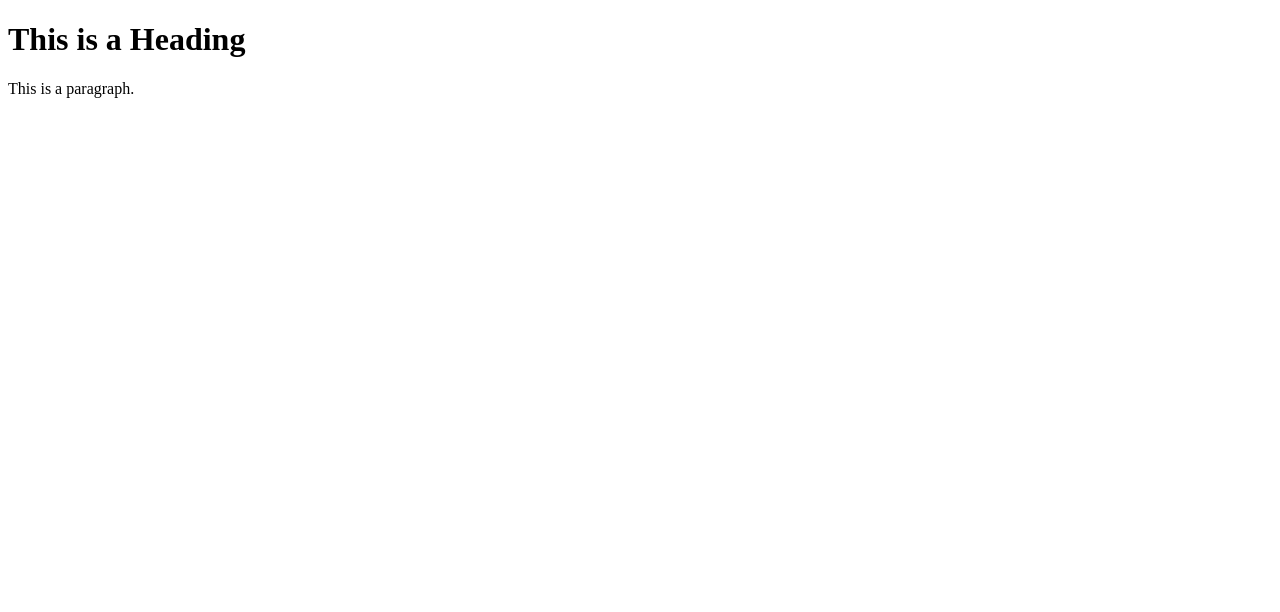
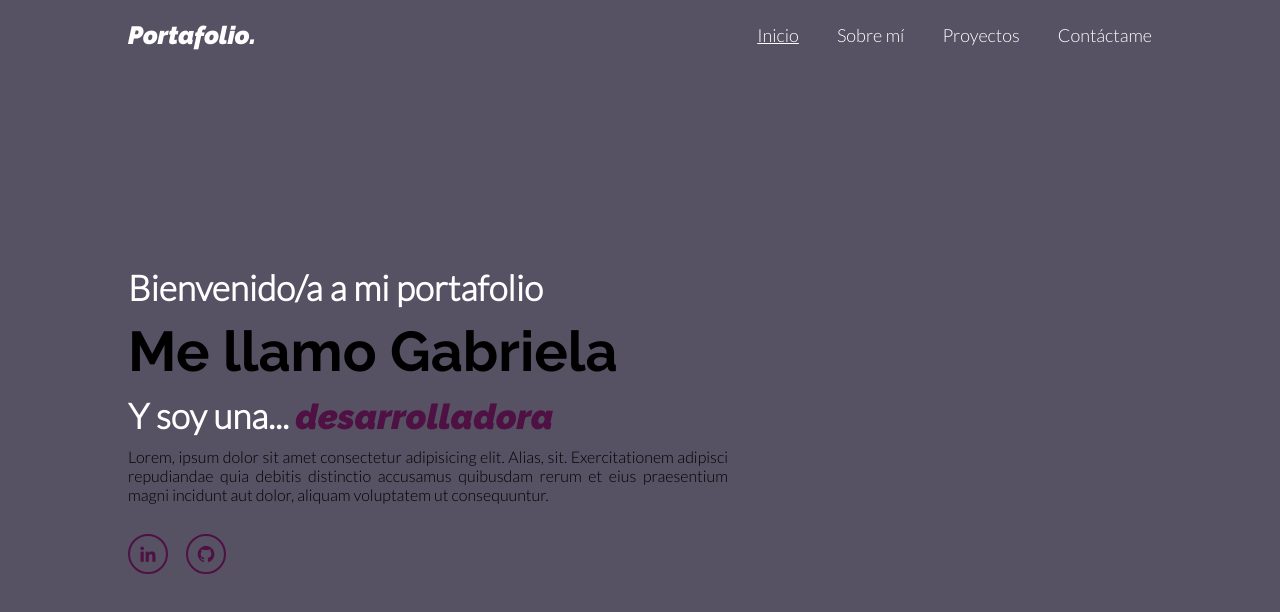
Before and after one commit to GabyLinares/GabyLinares.github.io, a plain HTML site: page index.html in a window 1280 px wide. Drawn offline with nearby package versions, Linux system fonts and the light colour scheme.

Commit message:
First commit

```diff
--- a/index.html
+++ b/index.html
@@ -1,12 +1,46 @@
 <!DOCTYPE html>
-<html>
+<html lang="es">
+
 <head>
-<title>Page Title</title>
+    <meta charset="UTF-8">
+    <meta name="viewport" content="width=device-width, initial-scale=1.0">
+    <title>Bienvenido/a</title>
+    <link rel="stylesheet" href="styles.css">
+    <link href='https://unpkg.com/boxicons@2.1.4/css/boxicons.min.css' rel='stylesheet'>
 </head>
+
 <body>
 
-<h1>This is a Heading</h1>
-<p>This is a paragraph.</p>
+    <header class="header">
+
+        <a href="#" class="logo">Portafolio.</a>
+
+        <nav class="nav-bar">
+            <a href="#" class="current">Inicio</a>
+            <a href="#">Sobre mí</a>
+            <a href="#">Proyectos</a>
+            <a href="#">Contáctame</a>
+        </nav>
+
+    </header>
+
+    <section class="inicio">
+        <div class="inicio-cont">
+            <h3>Bienvenido/a a mi portafolio</h3>
+            <h1>Me llamo Gabriela</h1>
+            <h3>Y soy una... <span>desarrolladora</span></h3>
+            <p>Lorem, ipsum dolor sit amet consectetur adipisicing elit. Alias, sit. Exercitationem adipisci repudiandae
+                quia debitis distinctio accusamus quibusdam rerum et eius praesentium magni incidunt aut dolor, aliquam
+                voluptatem ut consequuntur.
+            </p>
+
+            <div class="socials">
+                <a href="https://www.linkedin.com/in/gabriela-linares-chavez/" target="_blank"><i class='bx bxl-linkedin'></i></a>
+                <a href="https://github.com/GabyLinares" target="_blank"><i class='bx bxl-github' ></i></a>
+            </div>
+        </div>
+    </section>
 
 </body>
+
 </html>
--- /dev/null
+++ b/styles.css
@@ -0,0 +1,109 @@
+@import url('https://fonts.googleapis.com/css2?family=Raleway:ital,wght@1,900&display=swap');
+@import url('https://fonts.googleapis.com/css2?family=Lato:wght@300&display=swap');
+@import url('https://fonts.googleapis.com/css2?family=Raleway:wght@700&display=swap');
+
+* {
+    padding: 0;
+    margin: 0;
+    box-sizing: border-box;
+    font-family: 'Lato', sans-serif;
+}
+
+body {
+    background-color: #565264;
+}
+
+.header {
+    position: fixed;
+    left: 0;
+    top: 0;
+    width: 100%;
+    padding: 20px 10%;
+    background-color: transparent;
+    display: flex;
+    justify-content: space-between;
+    align-items: center;
+    z-index: 100;
+}
+
+.logo {
+    color: white;
+    text-decoration: none;
+    font-size: 25px;
+    font-weight: 1000;
+    cursor: default;
+    font-family: 'Raleway', sans-serif;
+    font-style: italic;
+}
+
+.nav-bar a {
+    color: white;
+    font-size: 18px;
+    text-decoration: none;
+    margin-left: 35px;
+    font-family: 'Lato', sans-serif;
+}
+
+.nav-bar a:hover,
+.nav-bar a.current {
+    text-decoration: underline;
+}
+
+.inicio {
+    position: relative;
+    width: 100%;
+    height: 100vh;
+    align-items: center;
+    display: flex;
+    padding: 70px 10% 0;
+}
+
+.inicio-cont {
+    max-width: 600px;
+}
+
+.inicio-cont h3 {
+    font-size: 35px;
+    font-weight: 600;
+    font-family: 'Lato', sans-serif;
+    color: white;
+    margin-bottom: 10px;
+}
+
+.inicio-cont h3 span {
+    font-family: 'Raleway', sans-serif;
+    font-size: 35px;
+    color: #4f1143;
+    font-style: italic;
+}
+
+.inicio-cont h1 {
+    font-size: 56px;
+    font-family: 'Raleway', sans-serif;
+    margin-bottom: 10px;
+}
+
+.inicio-cont p {
+    /* margin-bottom: 30px; */
+    text-align: justify;
+}
+
+.socials a {
+    display: inline-flex;
+    width: 40px;
+    height: 40px;
+    border-radius: 30px;
+    border: 2px solid #4f1143;
+    font-size: 20px;
+    color: #4f1143;
+    text-decoration: none;
+    justify-content: center;
+    align-items: center;
+    margin: 30px 15px 30px 0;
+    transition: .5s ease;
+}
+
+.socials a:hover {
+    color: white;
+    background-color: #4f1143;
+}
```
